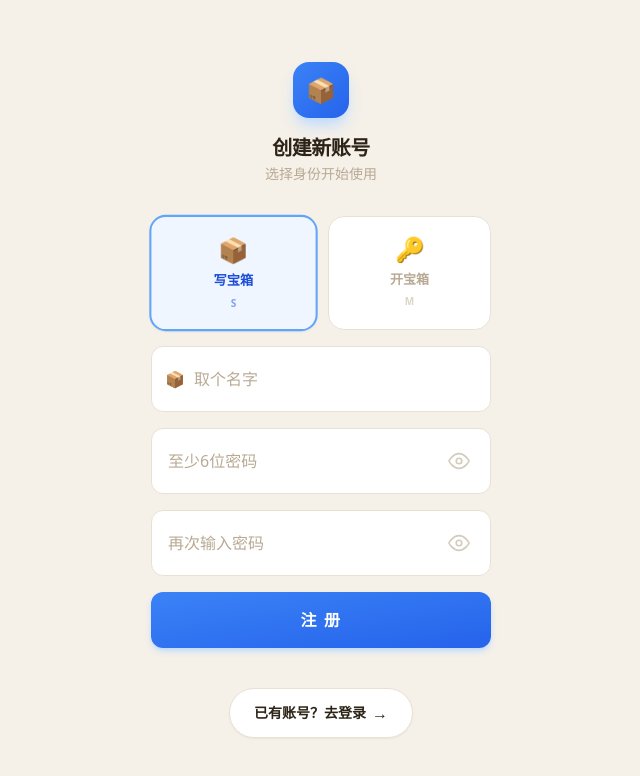
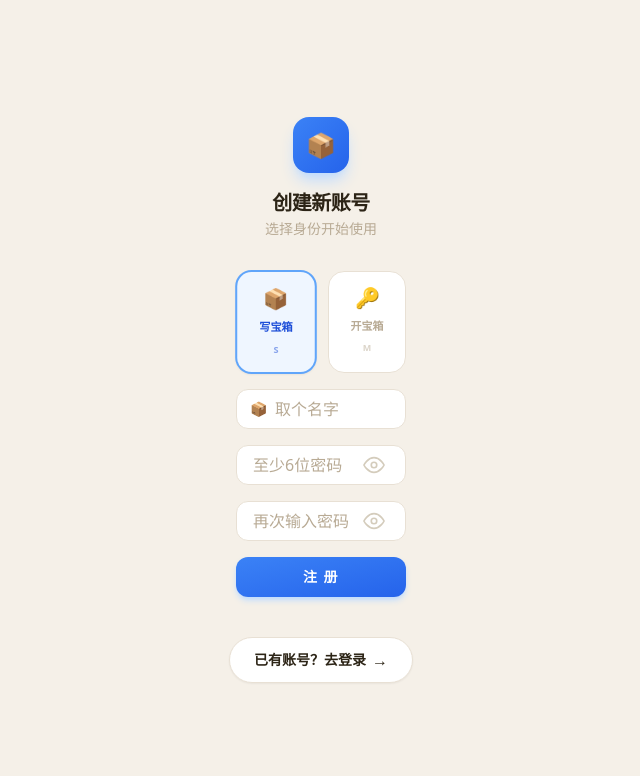
Before and after one commit to pingwu398-dev/treasure-box, a Next.js app: page /register in a window 1280 px wide. Shown: the top 776 px of the page, without its empty margins (319-959 px from the left). Built offline with nearby package versions, Linux system fonts and the light colour scheme.

Commit message:
登录/注册表单：h-10 40px高 + w-1/2宽度 + 居中对齐

```diff
--- a/src/app/login/page.tsx
+++ b/src/app/login/page.tsx
@@ -33,16 +33,16 @@ export default function LoginPage() {
         )}
 
         {/* Form */}
-        <div className="space-y-4">
+        <div className="space-y-4 flex flex-col items-center">
           <input
-            className="input w-full px-4 py-5"
+            className="input mx-auto w-1/2 h-10 px-4"
             placeholder="用户名"
             value={username}
             onChange={(e) => setUsername(e.target.value)}
           />
-          <div className="relative">
+          <div className="relative mx-auto w-1/2">
             <input
-              className="input w-full px-4 py-5 pr-[54px]"
+              className="input w-full h-10 px-4 pr-[54px]"
               placeholder="密码"
               type={showPwd ? "text" : "password"}
               value={password}
@@ -52,7 +52,7 @@ export default function LoginPage() {
           </div>
           <button
             disabled={loading}
-            className="btn btn-primary w-full py-4 text-base font-bold tracking-widest disabled:opacity-50"
+            className="btn btn-primary mx-auto w-1/2 h-10 text-sm font-bold tracking-widest disabled:opacity-50"
             onClick={async () => {
               setError(null); setLoading(true);
               const res = await fetch("/api/login", { method: "POST", headers: { "content-type": "application/json" }, body: JSON.stringify({ username, password }) });
@@ -68,7 +68,7 @@ export default function LoginPage() {
         <div className="mt-10 text-center">
           <a
             href="/register"
-            className="inline-flex items-center gap-1.5 rounded-full border border-[var(--border)] bg-white px-6 py-3 text-sm font-semibold text-[var(--text)] shadow-sm transition hover:border-[var(--gold)] hover:text-[var(--gold)] active:scale-[0.97]"
+            className="inline-flex items-center gap-1.5 rounded-full border border-[var(--border)] bg-white px-6 py-2.5 text-sm font-semibold text-[var(--text)] shadow-sm transition hover:border-[var(--gold)] hover:text-[var(--gold)] active:scale-[0.97]"
           >
             还没有账号？立即注册
             <span className="text-base">→</span>
--- a/src/app/register/page.tsx
+++ b/src/app/register/page.tsx
@@ -37,56 +37,56 @@ export default function RegisterPage() {
         {error && <div className="mb-4 animate-scale-in rounded-xl bg-red-50 px-4 py-3 text-center text-sm font-medium text-red-500">{error}</div>}
         {result && <div className="mb-4 animate-scale-in rounded-xl bg-emerald-50 px-4 py-3 text-center text-sm font-medium text-green-600">{result}</div>}
 
-        <div className="space-y-4">
+        <div className="space-y-4 flex flex-col items-center">
           {/* Role selector */}
-          <div className="flex gap-3">
+          <div className="flex gap-3 w-1/2">
             <button
-              className={`flex flex-1 flex-col items-center gap-0.5 rounded-2xl py-4 text-sm font-bold transition-all ${
+              className={`flex flex-1 flex-col items-center gap-0.5 rounded-2xl py-3 text-sm font-bold transition-all ${
                 isS
                   ? "scale-[1.02] border-2 border-blue-400 bg-blue-50 text-blue-700 shadow-sm"
                   : "border border-[var(--border)] bg-white text-[var(--text-light)] hover:bg-[var(--bg)] active:scale-[0.98]"
               }`}
               onClick={() => setRole("S")}
             >
-              <span className="text-2xl">📦</span>
-              <span className="mt-0.5 text-[13px]">写宝箱</span>
-              <span className="text-[10px] opacity-50">S</span>
+              <span className="text-xl">📦</span>
+              <span className="mt-0.5 text-[11px]">写宝箱</span>
+              <span className="text-[9px] opacity-50">S</span>
             </button>
             <button
-              className={`flex flex-1 flex-col items-center gap-0.5 rounded-2xl py-4 text-sm font-bold transition-all ${
+              className={`flex flex-1 flex-col items-center gap-0.5 rounded-2xl py-3 text-sm font-bold transition-all ${
                 !isS
                   ? "scale-[1.02] border-2 border-emerald-400 bg-emerald-50 text-emerald-700 shadow-sm"
                   : "border border-[var(--border)] bg-white text-[var(--text-light)] hover:bg-[var(--bg)] active:scale-[0.98]"
               }`}
               onClick={() => setRole("M")}
             >
-              <span className="text-2xl">🔑</span>
-              <span className="mt-0.5 text-[13px]">开宝箱</span>
-              <span className="text-[10px] opacity-50">M</span>
+              <span className="text-xl">🔑</span>
+              <span className="mt-0.5 text-[11px]">开宝箱</span>
+              <span className="text-[9px] opacity-50">M</span>
             </button>
           </div>
 
           {/* Inputs */}
-          <div className="relative">
+          <div className="relative w-1/2">
             <input
-              className="input w-full px-4 py-5 pl-[42px]"
+              className="input w-full h-10 px-4 pl-[38px]"
               placeholder="取个名字"
               value={username} onChange={(e) => setUsername(e.target.value)}
             />
-            <span className="pointer-events-none absolute left-3.5 top-1/2 -translate-y-1/2 text-base">{icon}</span>
+            <span className="pointer-events-none absolute left-3.5 top-1/2 -translate-y-1/2 text-sm">{icon}</span>
           </div>
-          <div className="relative">
+          <div className="relative w-1/2">
             <input
-              className="input w-full px-4 py-5 pr-[54px]"
+              className="input w-full h-10 px-4 pr-[54px]"
               placeholder="至少6位密码"
               type={showPwd ? "text" : "password"}
               value={password} onChange={(e) => setPassword(e.target.value)}
             />
             <EyeToggle showing={showPwd} onClick={() => setShowPwd(!showPwd)} />
           </div>
-          <div className="relative">
+          <div className="relative w-1/2">
             <input
-              className="input w-full px-4 py-5 pr-[54px]"
+              className="input w-full h-10 px-4 pr-[54px]"
               placeholder="再次输入密码"
               type={showPwd2 ? "text" : "password"}
               value={password2} onChange={(e) => setPassword2(e.target.value)}
@@ -97,7 +97,7 @@ export default function RegisterPage() {
           {/* Register button */}
           <button
             disabled={loading}
-            className={`btn w-full rounded-xl py-4 text-base font-bold tracking-widest disabled:opacity-50 ${
+            className={`btn mx-auto w-1/2 h-10 text-sm font-bold tracking-widest disabled:opacity-50 ${
               isS
                 ? "bg-gradient-to-br from-blue-500 to-blue-600 text-white shadow-md shadow-blue-200"
                 : "bg-gradient-to-br from-emerald-500 to-emerald-600 text-white shadow-md shadow-emerald-200"
@@ -120,7 +120,7 @@ export default function RegisterPage() {
         <div className="mt-10 text-center">
           <a
             href="/login"
-            className="inline-flex items-center gap-1.5 rounded-full border border-[var(--border)] bg-white px-6 py-3 text-sm font-semibold text-[var(--text)] shadow-sm transition hover:border-[var(--gold)] hover:text-[var(--gold)] active:scale-[0.97]"
+            className="inline-flex items-center gap-1.5 rounded-full border border-[var(--border)] bg-white px-6 py-2.5 text-sm font-semibold text-[var(--text)] shadow-sm transition hover:border-[var(--gold)] hover:text-[var(--gold)] active:scale-[0.97]"
           >
             已有账号？去登录
             <span className="text-base">→</span>
```
